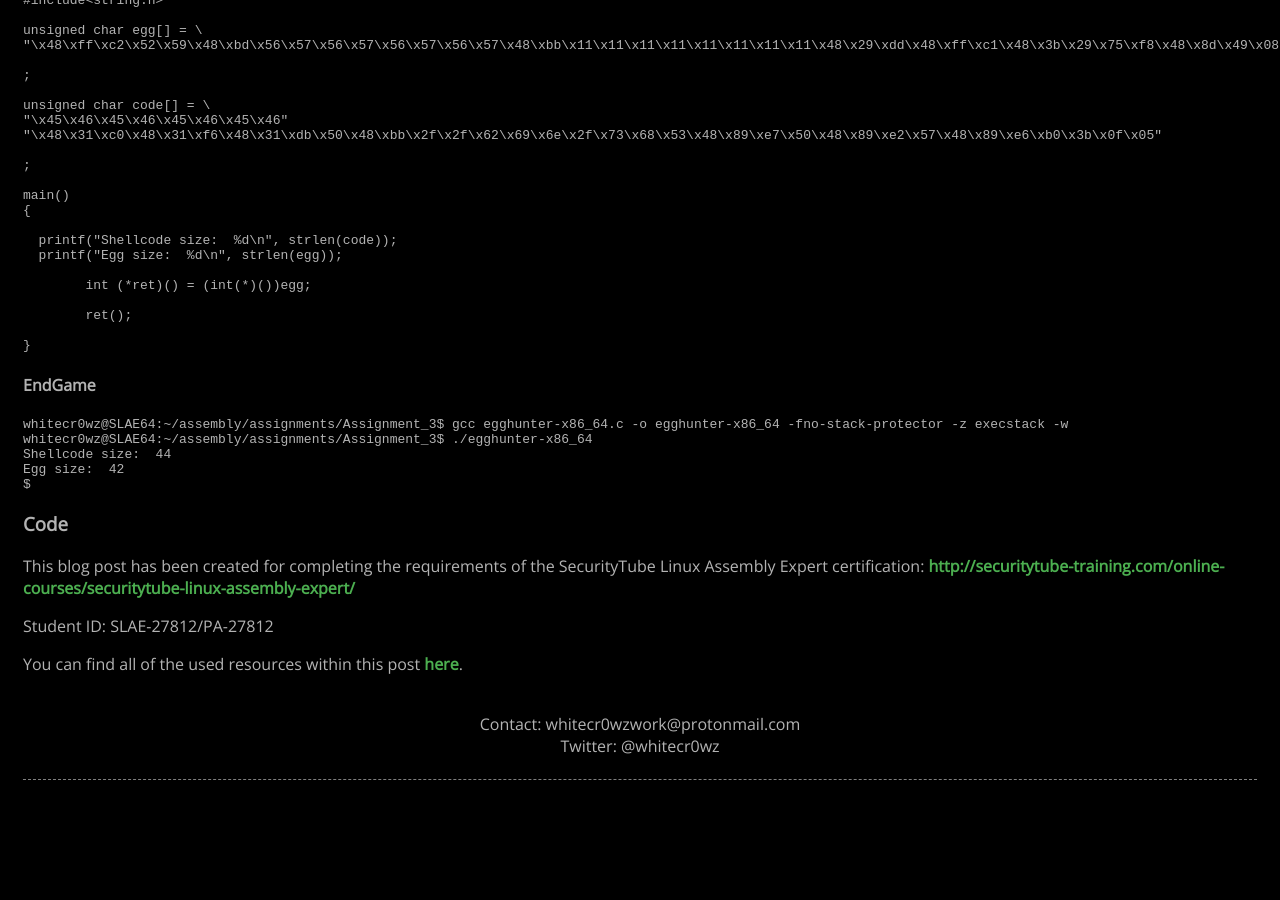
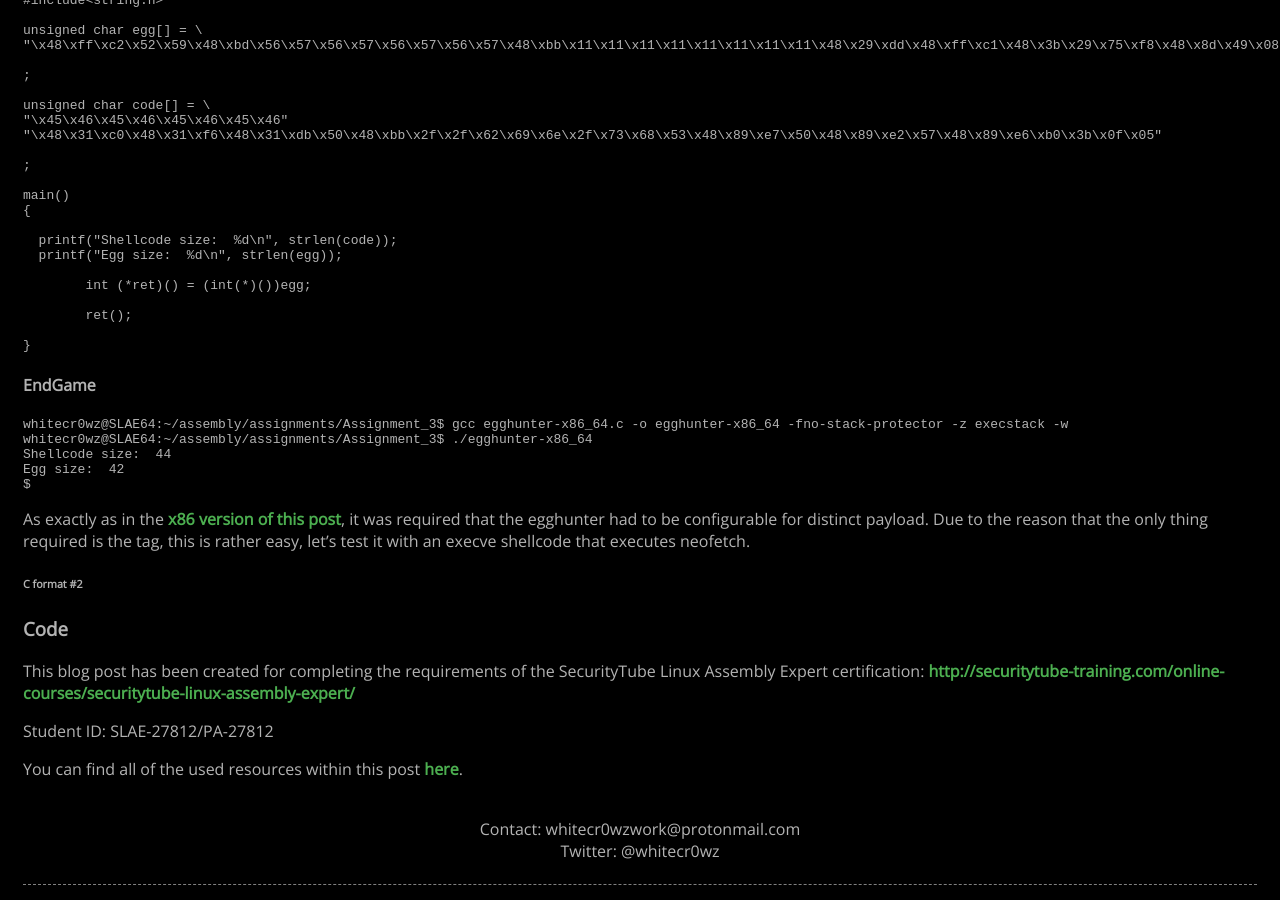
Before and after one commit to whitecr0wz/whitecr0wz.github.io, a Jekyll site: the page built from _posts/posts/2021-01-14-SLAE64-Egghunter.md, in a window 1280 px wide and 900 px high, scrolled down 1223 px. Built offline with Jekyll 4.4.1, drawn with Linux system fonts in a browser that asks for light colours; before the commit the page ends 2018 px from its top, so only the background shows below that.

Commit message:
Update 2021-01-14-SLAE64-Egghunter.md

````diff
--- a/_posts/posts/2021-01-14-SLAE64-Egghunter.md
+++ b/_posts/posts/2021-01-14-SLAE64-Egghunter.md
@@ -103,6 +103,12 @@ Egg size:  42
 $
 ```
 
+As exactly as in the [x86 version of this post](https://whitecr0wz.github.io/posts/SLAE-Egghunter/), it was required that the egghunter had to be configurable for distinct payload. Due to the reason that the only thing required is the tag, this is rather easy, let's test it with an execve shellcode that executes neofetch.
+
+###### C format #2
+
+
+
 ### Code
 
 This blog post has been created for completing the requirements of the SecurityTube Linux Assembly Expert certification: [http://securitytube-training.com/online-
````
